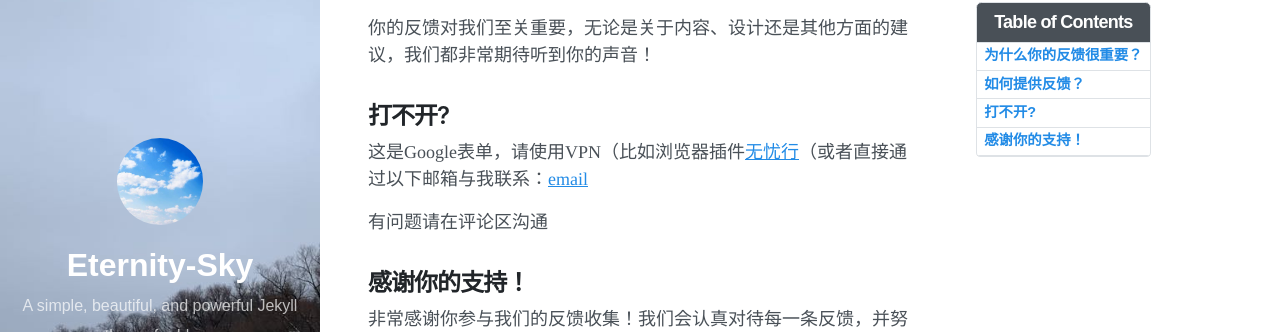
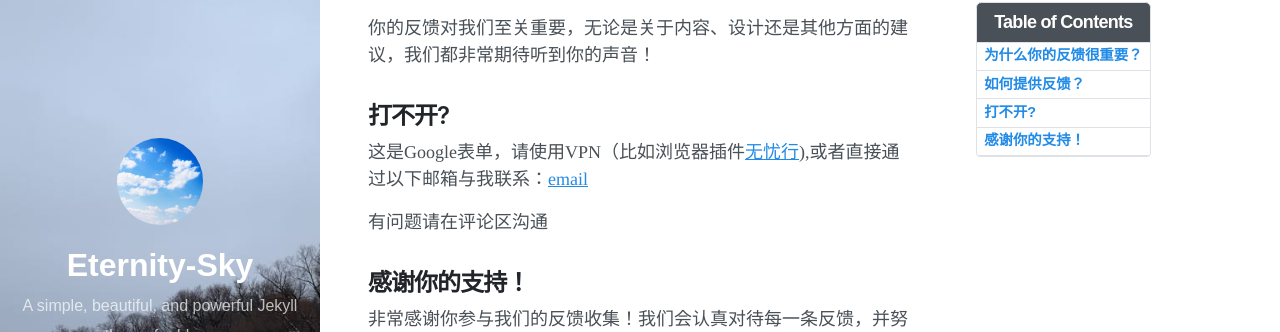
Before and after one commit to Eternity-Sky/Eternity-Sky.github.io, a Jekyll site: the page built from _posts/2024-10-4-反馈召集.md, in a window 1280 px wide and 900 px high, scrolled down 517 px. Shown: the part 118-450 px from the top of the window. Built offline with Jekyll 4.4.1, drawn with Linux system fonts in a browser that asks for light colours; nearby versions of some CDN libraries; comment, search, counter and statistics services are not loaded.

```diff
--- a/_posts/2024-10-4-反馈召集.md
+++ b/_posts/2024-10-4-反馈召集.md
@@ -29,7 +29,7 @@ toc:  true
 
 ## 打不开?
 
-这是Google表单，请使用VPN（比如浏览器插件[无忧行](https://microsoftedge.microsoft.com/addons/detail/jego-free-vpn-for-copil/bkpoijbobhmbglhjjmnoedomdoabilol)（或者直接通过以下邮箱与我联系：[email](mailto://tengyumo666@hotmaill.com)
+这是Google表单，请使用VPN（比如浏览器插件[无忧行](https://microsoftedge.microsoft.com/addons/detail/jego-free-vpn-for-copil/bkpoijbobhmbglhjjmnoedomdoabilol)),或者直接通过以下邮箱与我联系：[email](mailto://tengyumo666@hotmaill.com)
 
 有问题请在评论区沟通
 
```
